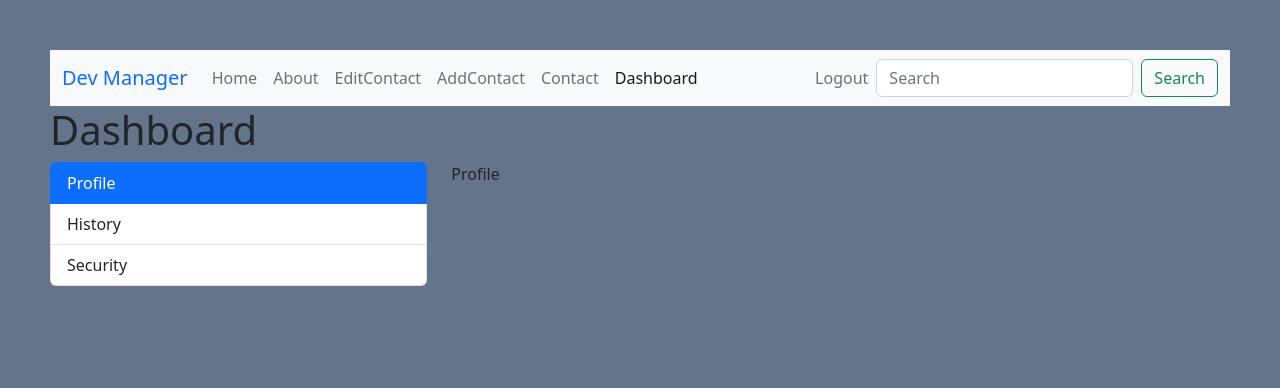
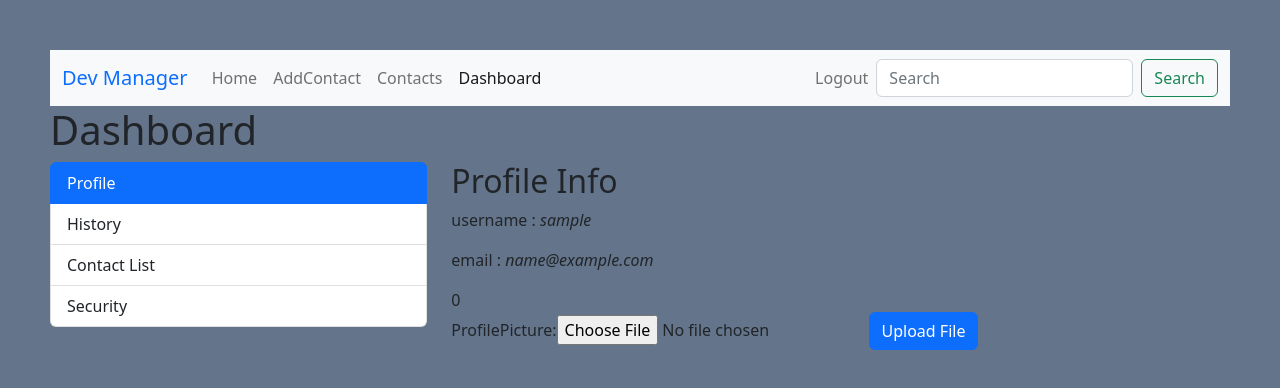
Before and after one commit to md-mozahid/react-dev-manager-2, a React (Vite) app: page /dashboard/profile in a window 1280 px wide. Shown: the top 388 px of the page. Built offline with nearby package versions, Linux system fonts and the light colour scheme; no server answers; sample sign-in values are in the browser's storage.

Commit message:
update dashboard

```diff
--- a/src/context/AuthContext.jsx
+++ b/src/context/AuthContext.jsx
@@ -1,7 +1,7 @@
-import React, { createContext, useState } from 'react'
-import { useNavigate, useLocation } from 'react-router-dom'
+import React, { createContext, useEffect, useState } from 'react'
+import { useLocation, useNavigate } from 'react-router-dom'
 import { toast } from 'react-toastify'
-import { axiosPublicInstance } from '../config/axios'
+import { axiosPrivateInstance, axiosPublicInstance } from '../config/Axios'
 
 export const AuthContext = createContext()
 
@@ -12,6 +12,9 @@ const loadedToken = JSON.parse(localStorage.getItem('token'))
 export const AuthProvider = ({ children }) => {
   const [user, setUser] = useState(loadedUser ? loadedUser : null)
   const [token, setToken] = useState(loadedToken ? loadedToken : null)
+  const [userContacts, setUserContacts] = useState(null)
+  const [loaded, setLoaded] = useState(false)
+  const [triggerDelete, setTriggerDelete] = useState(false)
   const navigate = useNavigate()
   const location = useLocation()
 
@@ -61,7 +64,7 @@ export const AuthProvider = ({ children }) => {
   }
 
   // logout
-  const logout = (data) => {
+  const logout = () => {
     // remove data from local storage
     localStorage.removeItem('user')
     localStorage.removeItem('token')
@@ -73,12 +76,36 @@ export const AuthProvider = ({ children }) => {
     toast.success('Logout successful !')
   }
 
+  useEffect(() => {
+    if (user) {
+      ;(async () => {
+        await loadUserContact()
+      })()
+    }
+  }, [user, triggerDelete])
+
+  // load contact to ui
+  const loadUserContact = async () => {
+    try {
+      const response = await axiosPrivateInstance.get('/users/me?populate=*')
+      // console.log(response.data)
+      setUserContacts(response.data.contacts)
+      setLoaded(true)
+    } catch (err) {
+      console.log(err.response)
+      setLoaded(true)
+    }
+  }
+
   const value = {
     registerUser,
     login,
     logout,
     user,
     token,
+    userContacts,
+    loaded,
+    setTriggerDelete,
   }
   return <AuthContext.Provider value={value}>{children}</AuthContext.Provider>
 }
--- a/src/layout/MainNavbar.jsx
+++ b/src/layout/MainNavbar.jsx
@@ -24,20 +24,20 @@ const MainNavbar = () => {
                 }>
                 Home
               </NavLink>
-              <NavLink
+              {/* <NavLink
                 to="about"
                 className={({ isActive }) =>
                   isActive ? 'active nav-link' : 'nav-link'
                 }>
                 About
-              </NavLink>
-              <NavLink
+              </NavLink> */}
+              {/* <NavLink
                 to="edit-contact"
                 className={({ isActive }) =>
                   isActive ? 'active nav-link' : 'nav-link'
                 }>
                 EditContact
-              </NavLink>
+              </NavLink> */}
               <NavLink
                 to="add-contact"
                 className={({ isActive }) =>
@@ -50,7 +50,7 @@ const MainNavbar = () => {
                 className={({ isActive }) =>
                   isActive ? 'active nav-link' : 'nav-link'
                 }>
-                Contact
+                Contacts
               </NavLink>
               <NavLink
                 to="dashboard/profile"
--- /dev/null
+++ b/src/pages/ContactList.jsx
@@ -0,0 +1,63 @@
+import React, { useContext } from 'react'
+import { Button, Table } from 'react-bootstrap'
+import { Link } from 'react-router-dom'
+import { AuthContext } from '../context/AuthContext'
+import { ContactContext } from '../context/Contact.Context'
+
+const ContactList = () => {
+  const { userContacts, loaded, setTriggerDelete } = useContext(AuthContext)
+  const { deleteContact } = useContext(ContactContext)
+
+  const contactDelete = (id) => {
+    deleteContact(id)
+    setTriggerDelete(true)
+  }
+  return (
+    <>
+      {loaded && (
+        <Table striped="columns">
+          <thead>
+            <tr>
+              <th>#</th>
+              <th>First Name</th>
+              <th>Last Name</th>
+              <th>Email</th>
+              <th>Profession</th>
+              <th>Edit</th>
+              <th>Delete</th>
+            </tr>
+          </thead>
+          <tbody>
+            {userContacts.map((contact) => {
+              const { firstName, lastName, email, profession, id } = contact
+              return (
+                <tr key={id}>
+                  <td>{id}</td>
+                  <td>{firstName}</td>
+                  <td>{lastName}</td>
+                  <td>{email}</td>
+                  <td>{profession}</td>
+                  <td>
+                    <Button
+                      variant="info"
+                      as={Link}
+                      to={`/edit-contact/:${id}`}>
+                      Edit
+                    </Button>
+                  </td>
+                  <td>
+                    <Button variant="danger" onClick={() => contactDelete(id)}>
+                      Delete
+                    </Button>
+                  </td>
+                </tr>
+              )
+            })}
+          </tbody>
+        </Table>
+      )}
+    </>
+  )
+}
+
+export default ContactList
--- a/src/pages/Dashboard.jsx
+++ b/src/pages/Dashboard.jsx
@@ -17,6 +17,9 @@ const Dashboard = () => {
               <ListGroup.Item action as={NavLink} to="history">
                 History
               </ListGroup.Item>
+              <ListGroup.Item action as={NavLink} to="contact-list">
+                Contact List
+              </ListGroup.Item>
               <ListGroup.Item action as={NavLink} to="security">
                 Security
               </ListGroup.Item>
--- a/src/pages/nested/Profile.jsx
+++ b/src/pages/nested/Profile.jsx
@@ -1,8 +1,101 @@
 import React from 'react'
+import { useState } from 'react'
+import { useContext } from 'react'
+import { Form, Button, ProgressBar } from 'react-bootstrap'
+import { axiosPrivateInstance } from '../../config/Axios'
+import { AuthContext } from '../../context/AuthContext'
+// import Loader from '../components/Loader'
 
-const Profile = () => {
+const uploadPercentage = (total, loaded) => {
+  console.log(total, loaded)
+  return Math.floor((total / loaded) * 100)
+}
+
+function Profile() {
+  const { user, token } = useContext(AuthContext)
+  const [file, setFile] = useState(null)
+  const [imageURL, setImageURL] = useState(null)
+  const [percentage, setPercentage] = useState(0)
+  const [submitting, setSubmitting] = useState(false)
+  const handleChange = (evt) => {
+    console.log(evt.target.files)
+    setFile(evt.target.files[0])
+  }
+  const handleSubmit = async (evt) => {
+    evt.preventDefault()
+
+    const data = {
+      firstName: 'samim',
+      lastName: 'Hasan',
+      user: user.id,
+    }
+    const formData = new FormData()
+    formData.append('files.profilePicture', file, file.name)
+    formData.append('data', JSON.stringify(data))
+
+    //at first you have to delete the image
+    //update as usual
+
+    //image upload alone
+    //along  with resource creation
+    //upload file to the server
+
+    try {
+      setSubmitting(true)
+      const response = await axiosPrivateInstance(token).post(
+        '/profiles?populate=*',
+        formData,
+        {
+          onUploadProgress: (progress) => {
+            const percentage = uploadPercentage(progress.total, progress.loaded)
+            console.log(progress)
+            console.log(percentage)
+            setPercentage(percentage)
+          },
+        }
+      )
+
+      setImageURL(
+        response.data.data.attributes?.profilePicture?.data?.attributes?.url
+      )
+
+      setSubmitting(false)
+      console.log(response.data)
+    } catch (err) {
+      console.log(err)
+    }
+  }
+  const { username, email } = user
   return (
-    <div>Profile</div>
+    <>
+      <h2>Profile Info</h2>
+      <p>
+        username : <em>{username}</em>
+      </p>
+      <p>
+        email : <em>{email}</em>
+      </p>
+      {imageURL && <img src={imageURL} alt="profile image" />}
+      {percentage}
+      {percentage > 0 && submitting && (
+        <ProgressBar striped animated variant="success" now={percentage} />
+      )}
+
+      <Form onSubmit={handleSubmit}>
+        <label htmlFor="profilePicture">ProfilePicture: </label>
+        <input
+          type="file"
+          accept="image/*"
+          name="profilePicture"
+          id="profilePicture"
+          onChange={handleChange}
+        />
+
+        <Button type="submit" variant="primary" disabled={submitting}>
+          Upload File
+        </Button>
+      </Form>
+    </>
   )
 }
 
--- a/src/routes/App.jsx
+++ b/src/routes/App.jsx
@@ -19,6 +19,7 @@ import PrivateRoute from './PrivateRoute'
 import PublicRoute from './PublicRoute'
 import ForgotPassword from '../pages/ForgotPassword'
 import ResetPassword from '../pages/ResetPassword'
+import ContactList from '../pages/ContactList'
 
 function App() {
   return (
@@ -68,6 +69,7 @@ function App() {
             </PrivateRoute>
           }>
           <Route path="profile" element={<Profile />} />
+          <Route path="contact-list" element={<ContactList />} />
           <Route path="history" element={<History />}>
             <Route path="history2" element={<History2 />} />
           </Route>
```
